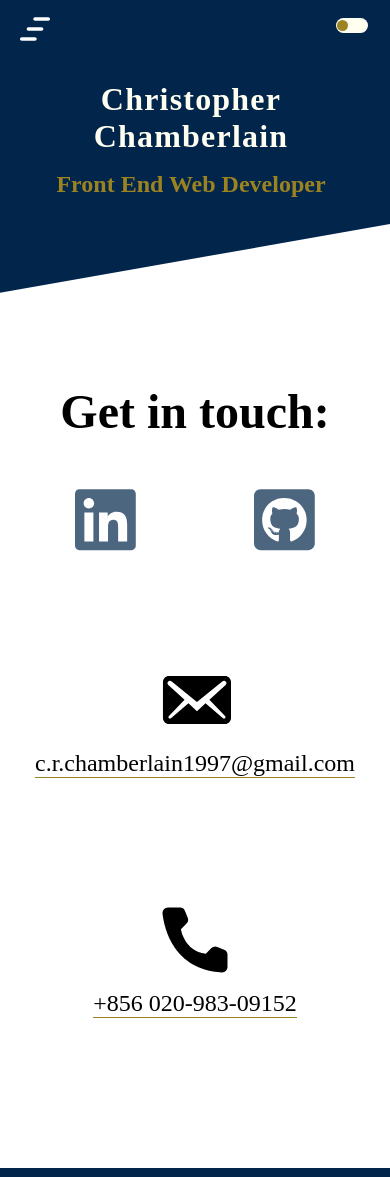
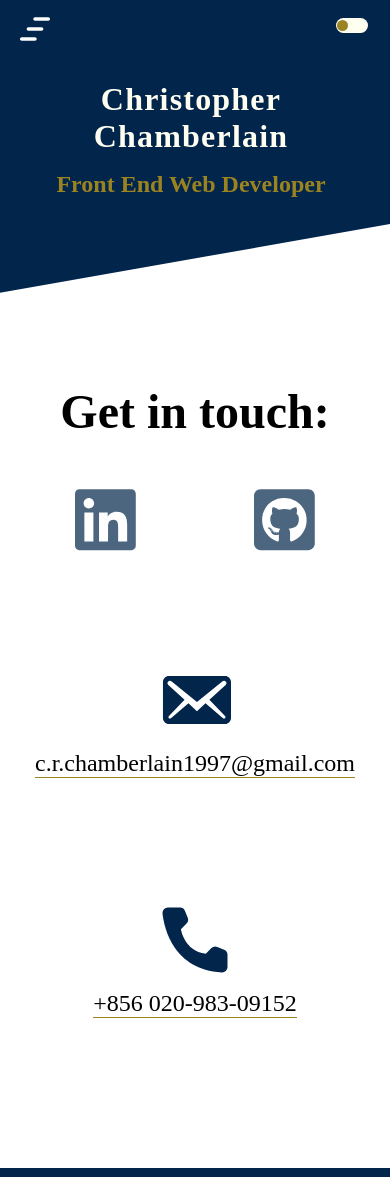
Before and after one commit to AkaraTawng/portfolio-mf-v2, a React (Create React App) app: page /contact in a window 390 px wide. Shown: the top 1177 px of the page. Built offline with nearby package versions, Linux system fonts and the light colour scheme.

Commit message:
add color of email and phone icons

```diff
--- a/src/main.css
+++ b/src/main.css
@@ -879,10 +879,12 @@
   border-bottom: 1px solid #9c8321;
 }
 #contact-section #email-icon {
+  fill: #02254b;
   width: 5rem;
   height: 5rem;
 }
 #contact-section #phone-icon {
+  fill: #02254b;
   width: 5rem;
   height: 5rem;
 }/*# sourceMappingURL=main.css.map */
--- a/src/scss/layout/_contact.scss
+++ b/src/scss/layout/_contact.scss
@@ -82,11 +82,13 @@
     }
 
     #email-icon {
+        fill: map-get($colors, "primary");
         width: 5rem;
         height: 5rem;
     }
 
     #phone-icon {
+        fill: map-get($colors, "primary");
         width: 5rem;
         height: 5rem;
     }
```
Also changed, not shown: 1 other file (tests, documents, lock files or other folders).
